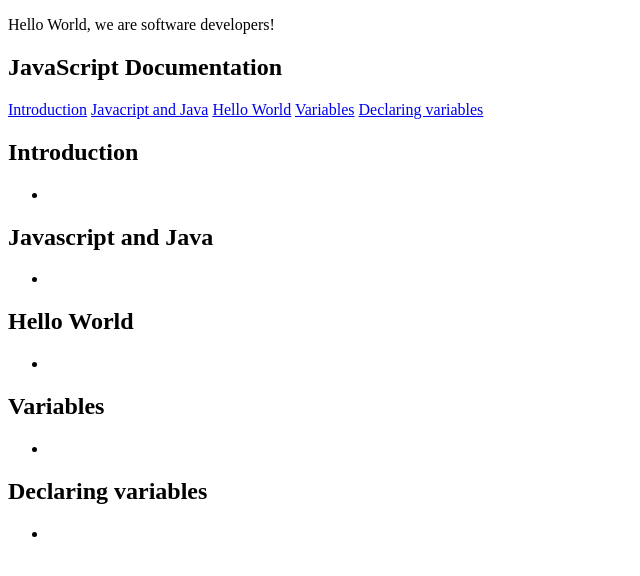
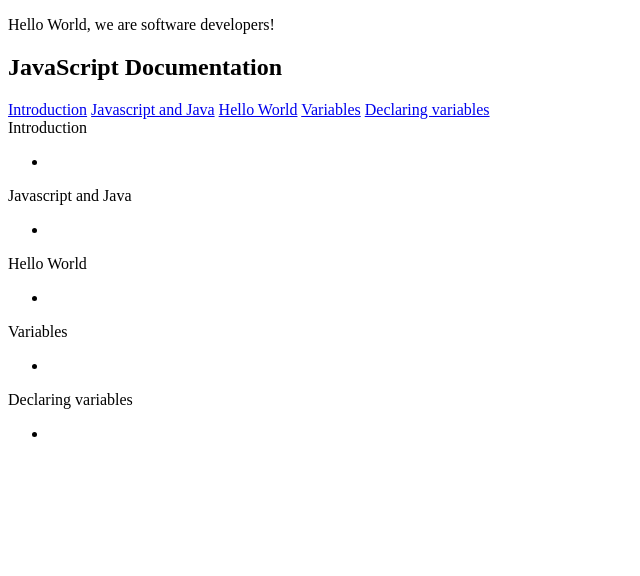
Before and after one commit to Hardeboi/Microverse-trial-with-Mahdi, a plain HTML site: page index.html in a window 1280 px wide. Shown: the whole page, without its empty margins (0-640 px from the left). Drawn offline with Linux system fonts and the light colour scheme.

Commit message:
Some bug fixed

```diff
--- a/index.html
+++ b/index.html
@@ -12,16 +12,16 @@
     <!-- navbar section  -->
     <nav id="navbar">
       <header><h1>JavaScript Documentation</h1></header>
-      <a href="#introduction" class="nav-link">Introduction</a>
-      <a href="#Javascript_and_java" class="nav-link">Javacript and Java</a>
-      <a href="#hello_world" class="nav-link">Hello World</a>
-      <a href="#variables" class="nav-link">Variables</a>
-      <a href="#declaring_variables" class="nav-link">Declaring variables</a>
+      <a href="#a" class="nav-link">Introduction</a>
+      <a href="#b" class="nav-link">Javascript and Java</a>
+      <a href="#c" class="nav-link">Hello World</a>
+      <a href="#d" class="nav-link">Variables</a>
+      <a href="#e" class="nav-link">Declaring variables</a>
     </nav>
     <main id="main-doc">
       <!-- 1 INTRODUCTION SECTION -->
       <section class="main-section" id="introduction">
-        <header><h2>Introduction</h2></header>
+        <header id="a">Introduction</header>
         <p></p>
         <p></p>
         <ul>
@@ -31,7 +31,7 @@
       </section>
       <!-- 2 Javascript and Java Section  -->
       <section class="main-section" id="javascript_and_java">
-        <header><h2>Javascript and Java</h2></header>
+        <header id="b">Javascript and Java</header>
         <p></p>
         <p></p>
         <ul>
@@ -41,7 +41,7 @@
       </section>
       <!-- 3 Hello World Section -->
       <section class="main-section" id="hello_world">
-        <header><h2>Hello World</h2></header>
+        <header id="c">Hello World</header>
         <p></p>
         <p></p>
         <ul>
@@ -51,7 +51,7 @@
       </section>
       <!-- 4 Variables Section  -->
       <section class="main-section" id="variables">
-        <header><h2>Variables</h2></header>
+        <header id="d">Variables</header>
         <p></p>
         <p></p>
         <ul>
@@ -61,7 +61,7 @@
       </section>
       <!-- 5 Declaring variables Section  -->
       <section class="main-section" id="declaring_variables">
-        <header><h2>Declaring variables</h2></header>
+        <header id="e">Declaring variables</header>
         <p></p>
         <p></p>
         <ul>
```
